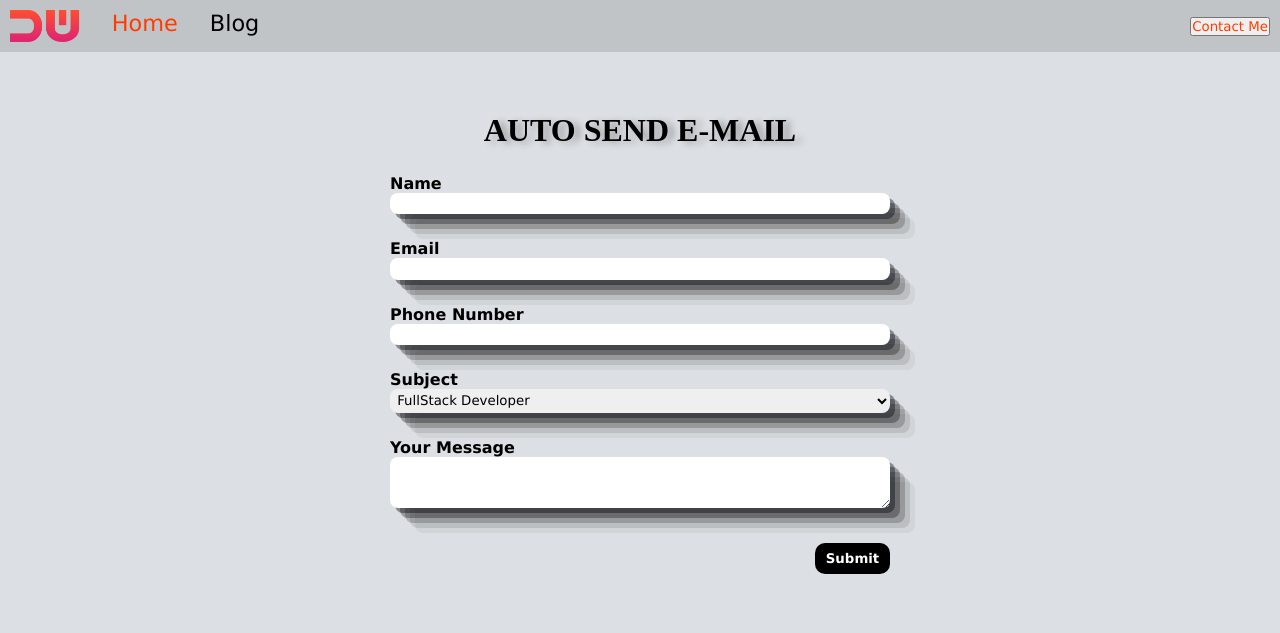
After one commit to Ramz06/ngumpulin-tugas-3-bootcamp, a web app: file contact.html in a window 1280 px wide. The commit adds this page. Shown: the top 633 px of the page. Run offline with its HTML, style and script files only (its server is not run), Linux system fonts and the light colour scheme.

Commit message:
membuat contact pages, yang berguna untuk menulis e-mail

```diff
--- /dev/null
+++ b/asset/css/general/style.css
@@ -0,0 +1,47 @@
+* {
+    margin: 0;
+    padding: 0;
+    box-sizing: border-box;
+    font-family: 'Lucida Sans', 'Lucida Sans Regular', 'Lucida Grande', 'Lucida Sans Unicode', Geneva, Verdana, sans-serif;
+}
+
+body {
+    background-color: #DCE0E4;
+}
+
+nav {
+    background-color: rgba(128, 128, 128,0.3);
+    margin-top: 0;
+    width: 100%;
+    padding: 10px;
+}
+
+nav ul{
+    display: flex;
+    justify-content: baseline;
+    height: 2em;
+    gap: 2rem;
+    text-align: center;
+}
+
+nav ul li {
+    list-style-type: none;
+    font-size: 1.4rem;
+}
+
+nav ul li img {
+    justify-self: flex-start;
+    height: 100%;
+    width: 100%;
+}
+
+nav ul li:last-child {
+    background-color: #fff;
+    margin: 0 0 40px auto;
+}
+
+a {
+    text-decoration: none;
+    color: rgb(255, 60, 0);
+
+}
--- /dev/null
+++ b/asset/css/pages/contact.css
@@ -0,0 +1,42 @@
+form {
+    display: flex;
+    flex-direction: column;
+    width: 80%;
+    max-width: 500px;
+    margin :60px auto;
+    gap: 25px;
+}
+
+form label h1 {
+    text-align: center;
+    font-weight: bolder;
+    font-family: 'Times New Roman', Times, serif;
+    text-shadow: 6px 2px 7px rgba(0,0,0,0.3);
+}
+
+form label {
+    font-weight: bold;
+}
+
+form input, form textarea, form label select {
+    display: block;
+    min-width: 100%;
+    padding: 0.2rem;
+    border-radius: 8px;
+    border: none;
+    box-shadow: rgba(4, 7, 15, 0.4) 5px 5px, rgba(0, 0, 0, 0.3) 10px 10px, rgba(0, 0, 0, 0.2) 15px 15px, rgba(0, 0, 0, 0.1) 20px 20px, rgba(0, 0, 0, 0.05) 25px 25px;
+    overflow: hidden;
+}
+
+form button {
+    align-self: flex-end;
+    margin-top: 10px;
+    border-radius: 10px;
+    width: 15%;
+    padding: 8px;
+    border: none;
+    background-color: #000;
+    color: white;
+    font-weight: bold;
+    cursor: pointer;
+}
--- /dev/null
+++ b/contact.html
@@ -0,0 +1,48 @@
+<!DOCTYPE html>
+<html lang="en">
+  <head>
+    <meta charset="UTF-8" />
+    <meta name="viewport" content="width=device-width, initial-scale=1.0" />
+    <title>form</title>
+    <link rel="stylesheet" href="asset/css/general/style.css" />
+    <link rel="stylesheet" href="asset/css/pages/contact.css" />
+  </head>
+  <body>
+    <nav>
+      <ul>
+          <li>
+              <img src="asset/img/logo.png" alt="" srcset="">
+          </li>
+          <li>
+            <a href="index.html">Home</a>
+          </li>
+          <li>
+              Blog
+          </li>
+          <li>
+            <button><a href="#">Contact Me</a></button>
+          </li>
+      </ul>
+    </nav>
+    <form onsubmit="sendToMail(event)">
+        <label for="">
+            <h1>AUTO SEND E-MAIL</h1>
+        </label>
+        <label for="name">Name  <input type="text" name="name" id="name" /></label>
+        <label for="email">Email  <input type="email" name="email" id="email"></label>
+        <label for="phone">Phone Number <input type="number" name="phone" id="phone"></label>
+        <label for="subject"> Subject
+            <select id="subject" name="subject">
+                <option value="Fullstack Developer">FullStack Developer</option>
+                <option value="FrontEnd Developer">FrontEnd Developer</option>
+                <option value="BackEnd Developer">BackEnd Developer</option>
+            </select>
+        </label>
+        <label for="message">Your Message
+        <textarea id="message" name="message" rows="3" cols="30"></textarea>
+        </label>
+        <button type="submit">Submit</button>
+    </form>
+    <script src="index.js"></script>
+  </body>
+</html>
--- a/new.html
+++ /dev/null
@@ -1 +0,0 @@
-<script src="https://kit.fontawesome.com/a076d05399.js" crossorigin="anonymous"></script>
```
Also changed, not shown: asset/css/pages/index.css (renamed from style.css, +0 -40 lines), asset/js/contact.js (added, +32 -0 lines), index.html (+8 -5 lines), asset/img/kuta.jpeg (renamed from kuta.jpeg), asset/img/logo.png (renamed from logo.png).
